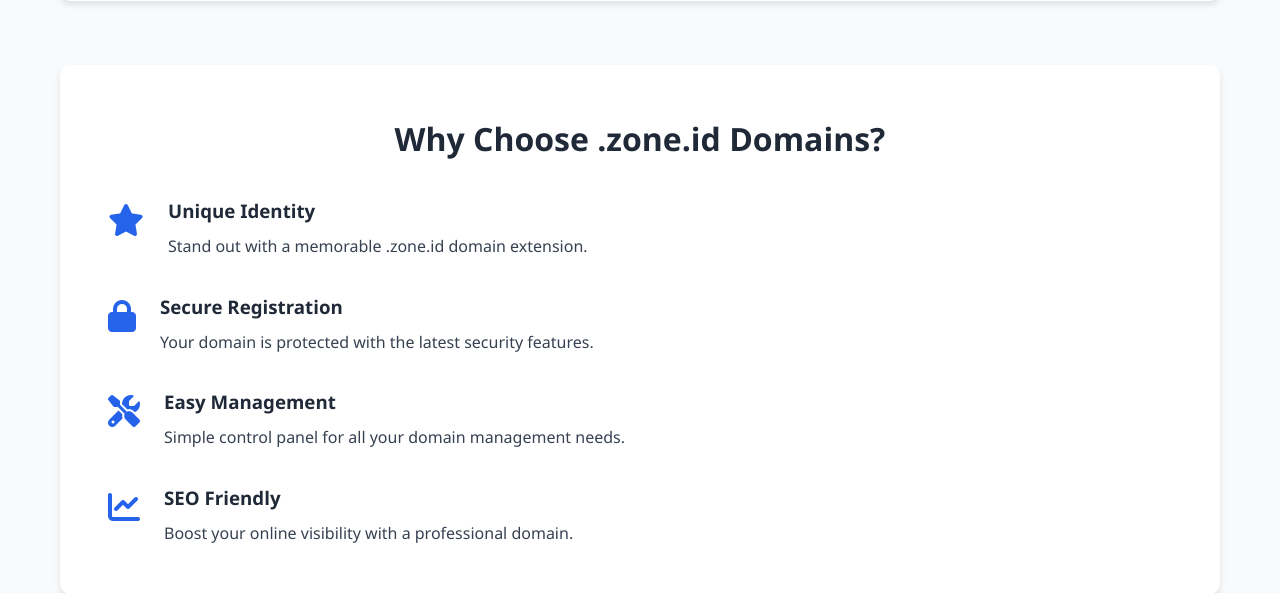
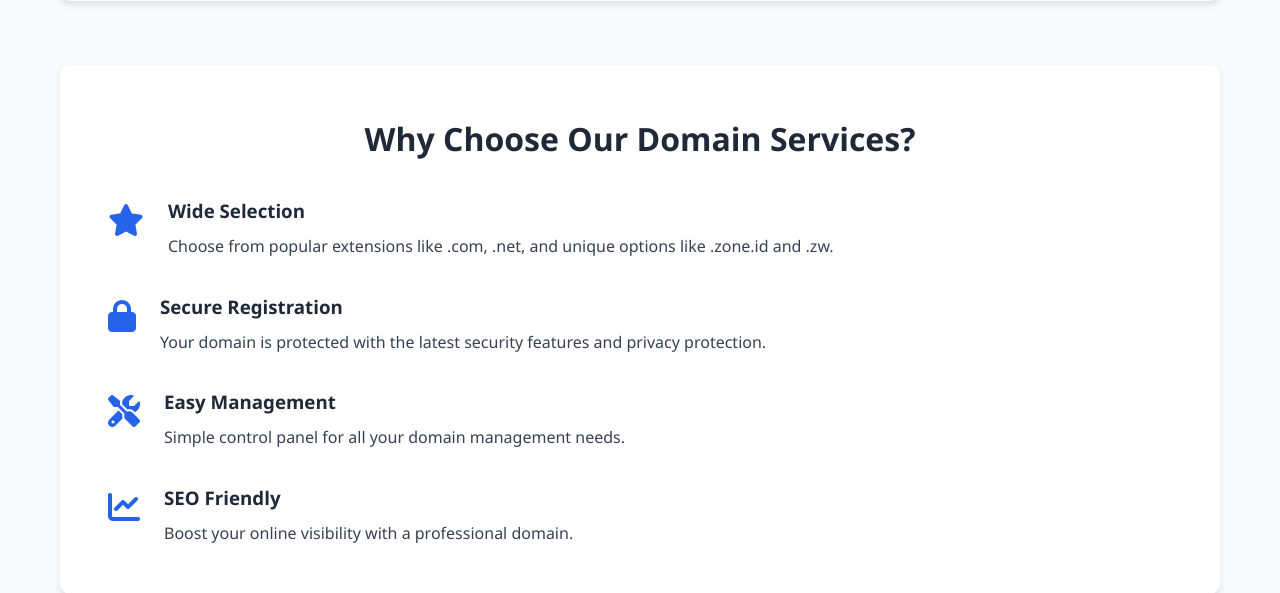
Before and after one commit to Gweru-Tech/Email-tempalate, a Flask app: page /domains in a window 1280 px wide. Shown: the part 921-1514 px from the top of the page. Run offline with Flask 3, Linux system fonts and the light colour scheme.

Commit message:
Update domains.html

```diff
--- a/templates/domains.html
+++ b/templates/domains.html
@@ -14,7 +14,10 @@
     <div class="container">
         <div class="domain-grid">
             {% for domain in domains %}
-            <div class="domain-card">
+            <div class="domain-card {% if domain.popular %}popular{% endif %}">
+                {% if domain.popular %}
+                <div class="popular-badge">Most Popular</div>
+                {% endif %}
                 <div class="domain-icon">
                     <i class="fas fa-globe fa-3x"></i>
                 </div>
@@ -35,20 +38,20 @@
         </div>
 
         <div class="info-section">
-            <h2>Why Choose .zone.id Domains?</h2>
+            <h2>Why Choose Our Domain Services?</h2>
             <div class="info-content">
                 <div class="info-item">
                     <i class="fas fa-star"></i>
                     <div>
-                        <h3>Unique Identity</h3>
-                        <p>Stand out with a memorable .zone.id domain extension.</p>
+                        <h3>Wide Selection</h3>
+                        <p>Choose from popular extensions like .com, .net, and unique options like .zone.id and .zw.</p>
                     </div>
                 </div>
                 <div class="info-item">
                     <i class="fas fa-lock"></i>
                     <div>
                         <h3>Secure Registration</h3>
-                        <p>Your domain is protected with the latest security features.</p>
+                        <p>Your domain is protected with the latest security features and privacy protection.</p>
                     </div>
                 </div>
                 <div class="info-item">
```
